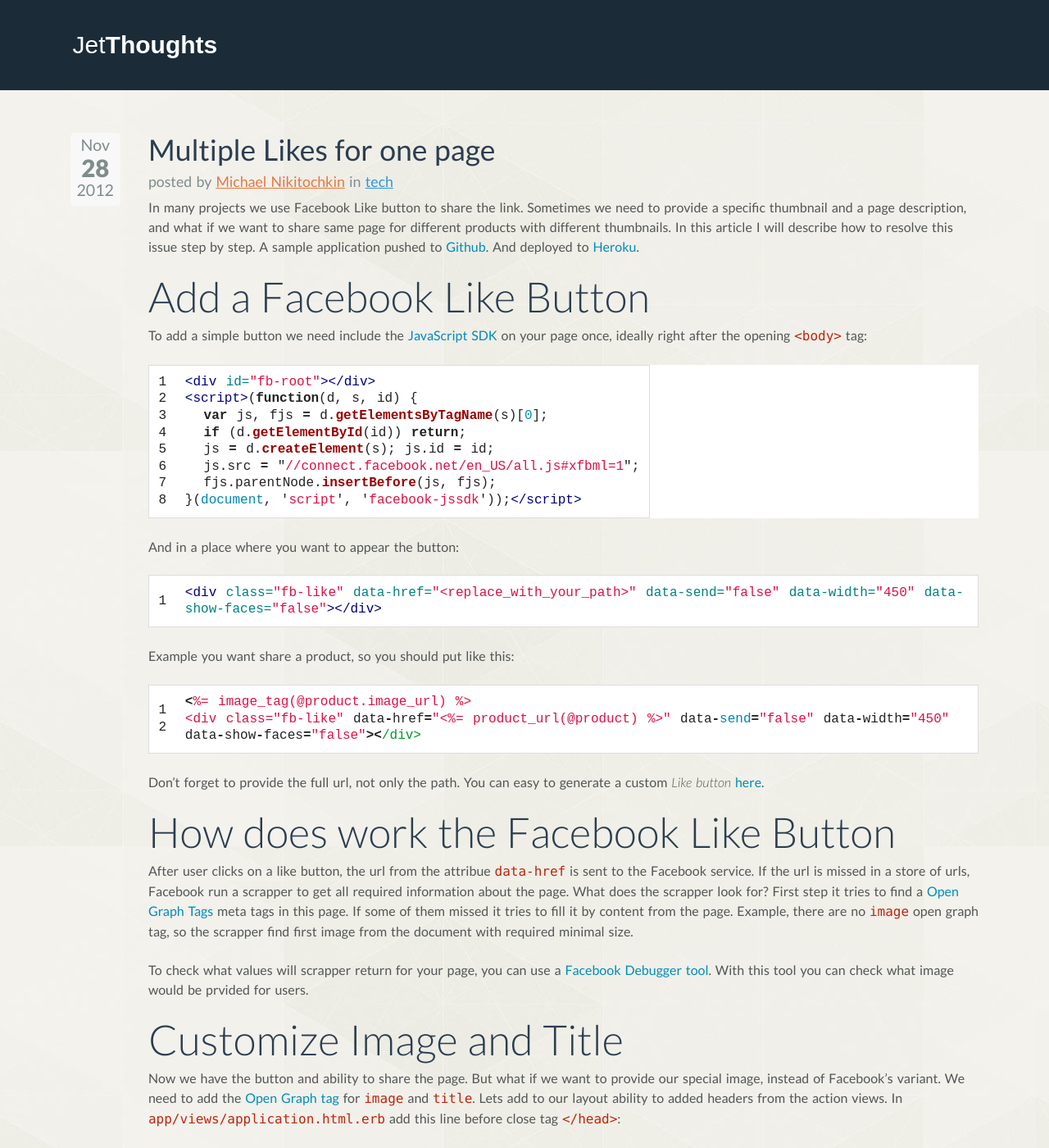
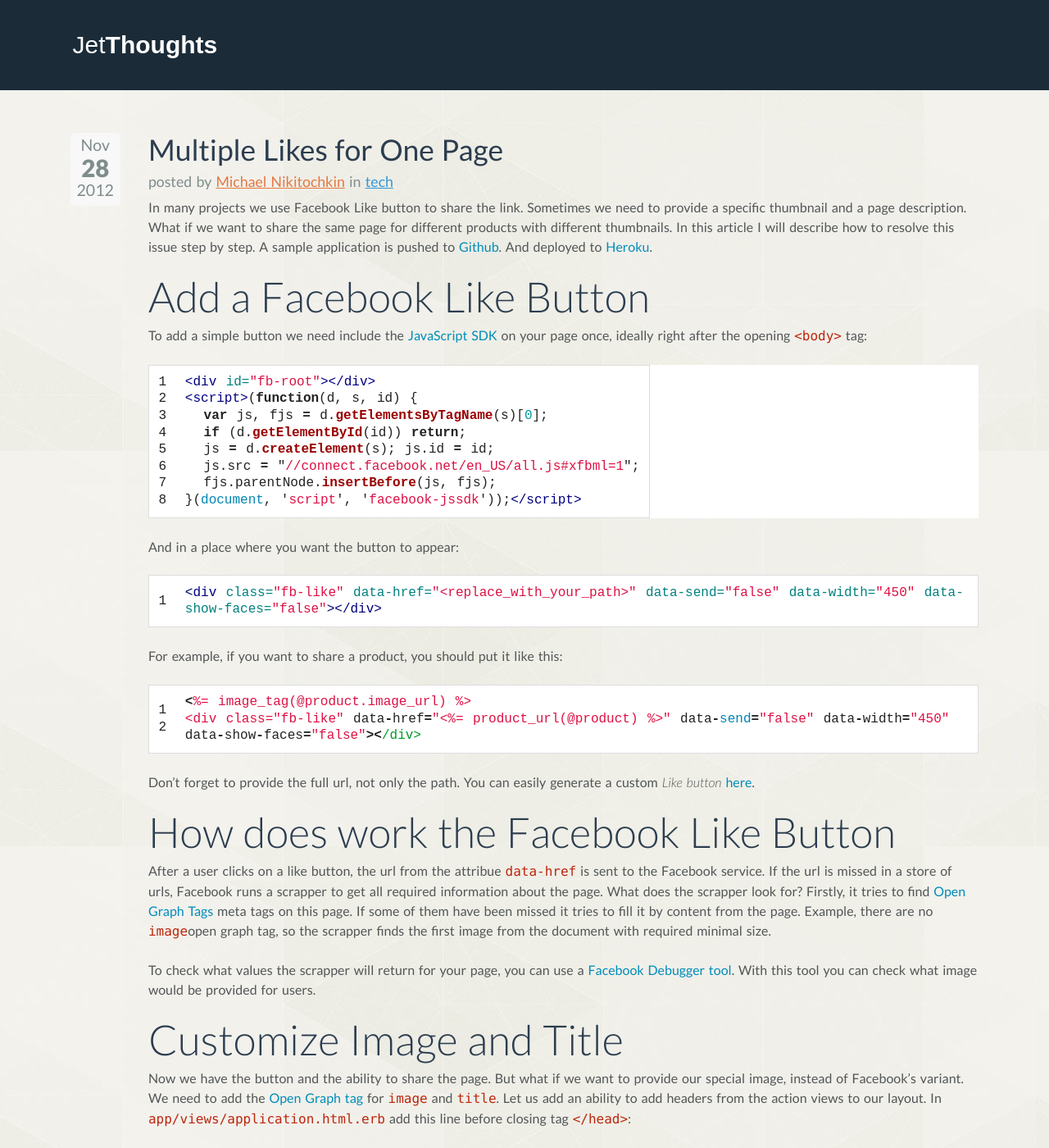
Before and after one commit to tehhi42/jetthoughts.github.io, a Jekyll site: the page built from _posts/2012-11-28-multiple-likes-for-one-page.markdown, in a window 1280 px wide and 1400 px high. Shown: the whole window at 82% size. Built offline with Jekyll 4.4.1, drawn with Linux system fonts in a browser that asks for light colours; some web fonts are replaced; Markdown is read by kramdown in place of the engine named in the settings; comment, search, counter and statistics services are not loaded; some of the changed text lies outside the part shown.

Commit message:
Update 2012-11-28-multiple-likes-for-one-page.markdown

```diff
--- a/_posts/2012-11-28-multiple-likes-for-one-page.markdown
+++ b/_posts/2012-11-28-multiple-likes-for-one-page.markdown
@@ -2,17 +2,17 @@
 layout: post
 author: Michael Nikitochkin
 authors_git: miry
-title: Multiple Likes for one page
+title: Multiple Likes for One Page
 date: 28-11-2012
 tags: facebook,like,button,thumbnail,image,mutliple,rails,route,meta
 category: tech
+excerpt: A step-by-step tutorial for adding several Facebook Like buttons for one page or product.
 ---
 
 In many projects we use Facebook Like button to share the link.
-Sometimes we need to provide a specific thumbnail and a page description,
-and what if we want to share same page for different products with different thumbnails.
+Sometimes we need to provide a specific thumbnail and a page description. What if we want to share the same page for different products with different thumbnails.
 In this article I will describe how to resolve this issue step by step.
-A sample application pushed to [Github](https://github.com/miry/facebook-multiple-like-sample).
+A sample application is pushed to [Github](https://github.com/miry/facebook-multiple-like-sample).
 And deployed to [Heroku](http://facebook-multiple-like.herokuapp.com/).
 
 Add a Facebook Like Button
@@ -32,13 +32,13 @@ on your page once, ideally right after the opening `<body>` tag:
 }(document, 'script', 'facebook-jssdk'));</script>
 {% endhighlight %}
 
-And in a place where you want to appear the button:
+And in a place where you want the button to appear:
 
 {% highlight html linenos=table %}
 <div class="fb-like" data-href="<replace_with_your_path>" data-send="false" data-width="450" data-show-faces="false"></div>
 {% endhighlight %}
 
-Example you want share a product, so you should put like this:
+For example, if you want to share a product, you should put it like this:
 
 
 {% highlight ruby linenos=table %}
@@ -47,27 +47,27 @@ Example you want share a product, so you should put like this:
 {% endhighlight %}
 
 Don't forget to provide the full url, not only the path.
-You can easy to generate a custom *Like button* [here](https://developers.facebook.com/docs/reference/plugins/like).
+You can easily generate a custom *Like button* [here](https://developers.facebook.com/docs/reference/plugins/like).
 
 How does work the Facebook Like Button
 ======================================
 
-After user clicks on a like button, the url from the attribue `data-href` is sent to the Facebook service.
-If the url is missed in a store of urls, Facebook run a scrapper to get all required information about the page.
+After a user clicks on a like button, the url from the attribue `data-href` is sent to the Facebook service.
+If the url is missed in a store of urls, Facebook runs a scrapper to get all required information about the page.
 What does the scrapper look for?
-First step it tries to find a [Open Graph Tags](https://developers.facebook.com/docs/reference/plugins/like/#ogtags) meta tags in this page.
-If some of them missed it tries to fill it by content from the page.
-Example, there are no `image` open graph tag, so the scrapper find first image from the document with required minimal size.
+Firstly, it tries to find [Open Graph Tags](https://developers.facebook.com/docs/reference/plugins/like/#ogtags) meta tags on this page.
+If some of them have been missed it tries to fill it by content from the page.
+Example, there are no `image`open graph tag, so the scrapper finds the first image from the document with required minimal size.
 
-To check what values will scrapper return for your page, you can use a [Facebook Debugger tool](https://developers.facebook.com/tools/debug).
-With this tool you can check what image would be prvided for users.
+To check what values the scrapper will return for your page, you can use a [Facebook Debugger tool](https://developers.facebook.com/tools/debug).
+With this tool you can check what image would be provided for users.
 
 Customize Image and Title
 =========================
 
-Now we have the button and ability to share the page. But what if we want to provide our special image, instead of Facebook's variant.
-We need to add the [Open Graph tag](https://developers.facebook.com/docs/reference/plugins/like/#ogtags) for `image` and `title`. Lets add to our layout ability to added headers from the action views.
-In `app/views/application.html.erb` add this line before close tag `</head>`:
+Now we have the button and the ability to share the page. But what if we want to provide our special image, instead of Facebook's variant.
+We need to add the [Open Graph tag](https://developers.facebook.com/docs/reference/plugins/like/#ogtags) for `image` and `title`. Let us add an ability to add headers from the action views to our layout.
+In `app/views/application.html.erb` add this line before closing tag `</head>`:
 
 {% highlight ruby linenos=table %}
 <head>
@@ -86,7 +86,7 @@ and this to our view `app/views/products/show.html.erb`:
 {% endhighlight %}
 
 I use [CarrierWave](https://github.com/jnicklas/carrierwave) for attachment images.
-After adding these lines, found a problem that `image_url` returns only url without host (if not using [Fog](https://github.com/fog/fog) and S3 storage).
+After adding these lines, I have found the following problem: `image_url` returns only url without host (if not using [Fog](https://github.com/fog/fog) and S3 storage).
 This issue can be resolved by adding the `config.action_controller.asset_host = "http://facebook-multiple-like.herokuapp.com"` to the environment.
 And use method `image_path` to return image with assets host. After our view would be:
 
@@ -102,10 +102,10 @@ Checking our url in the [Facebook Debugger](https://developers.facebook.com/tool
 Use Different Images For Each Like Button
 =========================================
 
-Lets add Like button to index page of products.
-In this case if we add simple like button with same path like for show product page, so we would have different images and titles.
+Let us add Like button to index page of products.
+In this case if we add a simple Like button with the same path as for show product page, then we would have different images and titles.
 But what if you want to share the `products#index` page instead of `products#show`.
-We would meet with next problem we have same url, but we want to use images from the products. `app/views/products/index.html.erb`:
+We would encounter the following problem: we have the same url, but we want to use images from the products. `app/views/products/index.html.erb`:
 
 {% highlight ruby linenos=table %}
  <ul>
@@ -118,10 +118,10 @@ We would meet with next problem we have same url, but we want to use images from
  </ul>
 {% endhighlight %}
 
-There are several methods to show different image and title for like button feature.
-These methods based on next rule: *Generate a uniq url for each product/image*.
+There are several methods to show different image and title for Like button feature.
+These methods are based on the next rule: *Generate a uniq url for each product/image*.
 
-First method is to add some extra quaery string to page url for like button.
+The first method is to add some extra quaery string to page url for like button.
 We just need to replace in generation button snippet url from `products_url` to `products_url(featured_id: product.id)` in `app/views/products/index.html.erb`:
 
 {% highlight ruby linenos=table %}
@@ -151,19 +151,19 @@ and we update the view:
 <% end %>
 {% endhighlight %}
 
-Thats all. Now you can check this with debugger:
+That's all. Now you can check this with debugger:
 
 1. [debug url for product 1](https://developers.facebook.com/tools/debug/og/object?q=http%3A%2F%2Ffacebook-multiple-like.herokuapp.com%2F%3Ffeatured_id%3D1)
 2. [debug url for product 2](https://developers.facebook.com/tools/debug/og/object?q=http%3A%2F%2Ffacebook-multiple-like.herokuapp.com%2F%3Ffeatured_id%3D2)
 
 
-Another solution is add a custom url to same action with param `:featured_id`:
+Another solution is to add a custom url to the same action with param `:featured_id`:
 
 {% highlight ruby linenos=table %}
  match '/products/:featured_id' => 'products#index', as: :featured_product
 {% endhighlight %}
 
-Or you can use example `show` action but render `index` template.
+Or you can use, for example, `show` action but render `index` template.
 
 References:
 
```
Also changed, not shown: other parts of _posts/2012-11-28-multiple-likes-for-one-page.markdown (+1 -1 lines).
